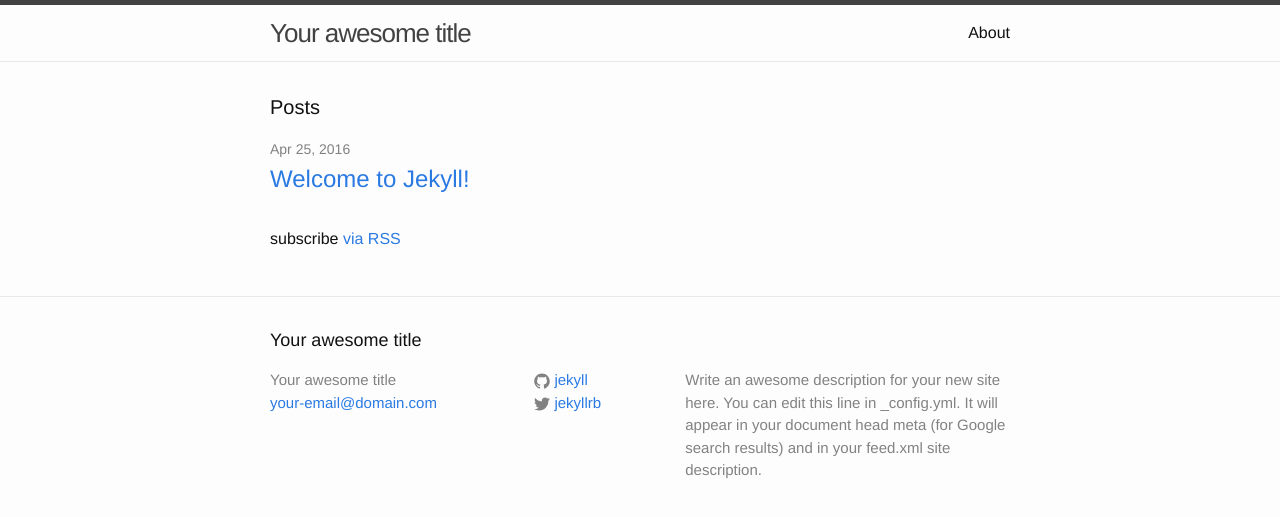
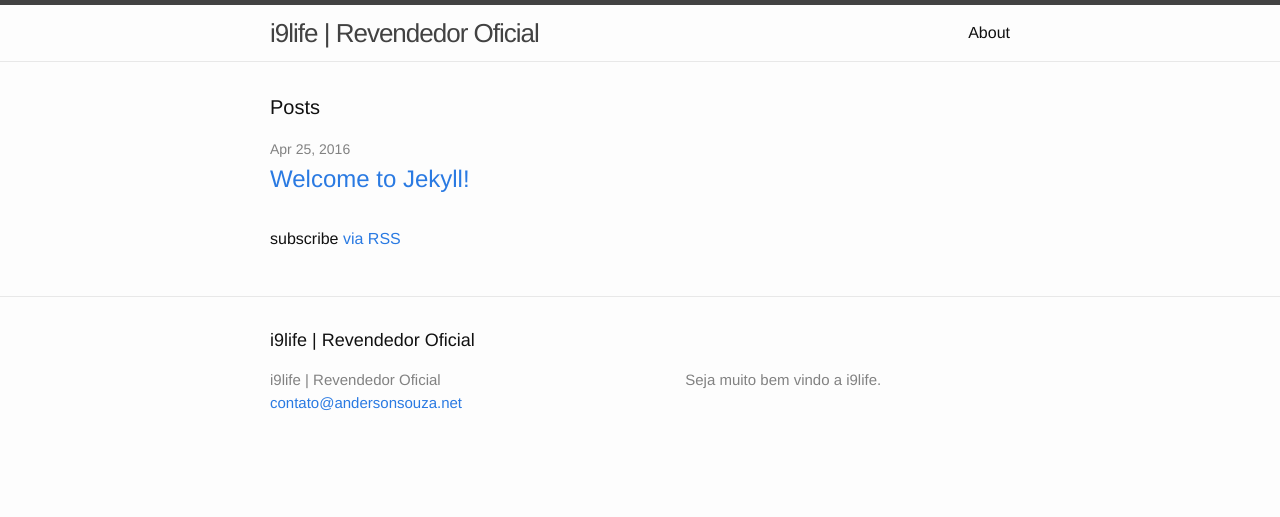
Before and after one commit to cadastroinove/cadastroinove.github.io, a Jekyll site: the page built from index.html, in a window 1280 px wide. Shown: the top 517 px of the page. Built offline with Jekyll 4.4.1, drawn with Linux system fonts in a browser that asks for light colours.

Commit message:
Melhorias

```diff
--- a/_config.yml
+++ b/_config.yml
@@ -6,16 +6,12 @@
 # 'jekyll serve'. If you change this file, please restart the server process.
 
 # Site settings
-title: Your awesome title
-email: your-email@domain.com
+title: i9life | Revendedor Oficial
+email: contato@andersonsouza.net
 description: > # this means to ignore newlines until "baseurl:"
-  Write an awesome description for your new site here. You can edit this
-  line in _config.yml. It will appear in your document head meta (for
-  Google search results) and in your feed.xml site description.
+  Seja muito bem vindo a i9life.
 baseurl: "" # the subpath of your site, e.g. /blog
-url: "http://yourdomain.com" # the base hostname & protocol for your site
-twitter_username: jekyllrb
-github_username:  jekyll
+url: "http://www.cadastroinove.com.br" # the base hostname & protocol for your site
 
 # Build settings
 markdown: kramdown
```
